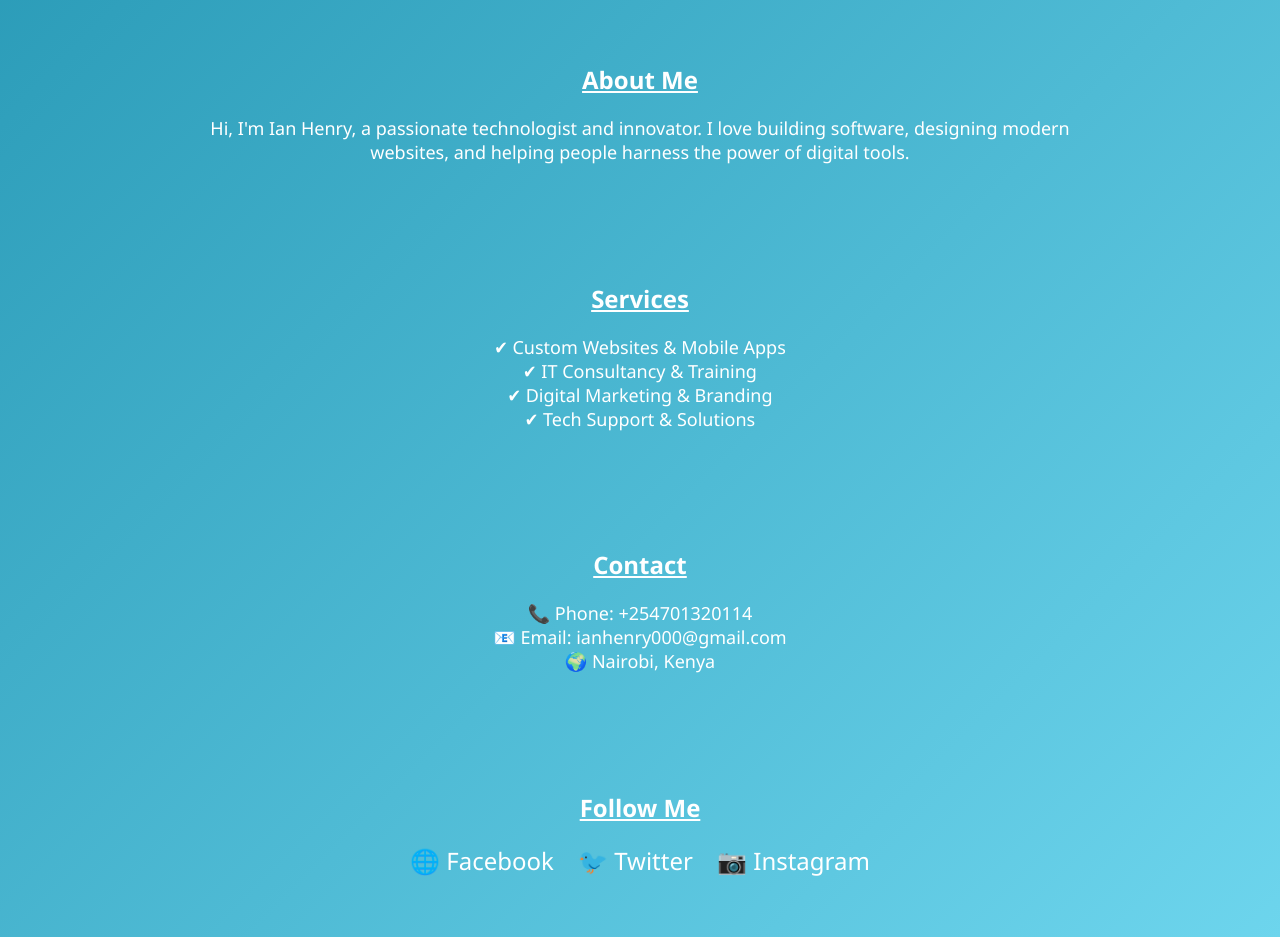
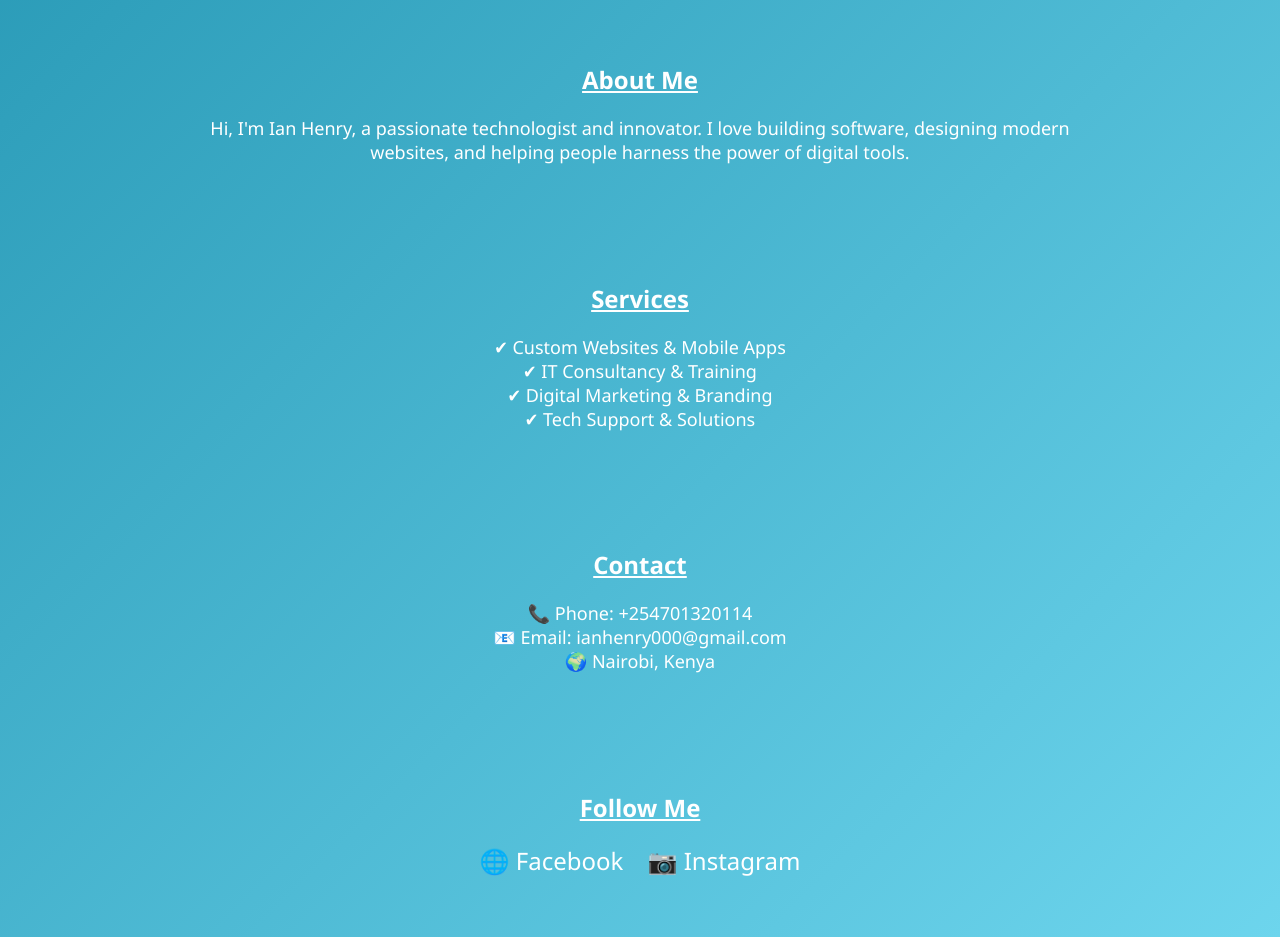
Before and after one commit to nox-del/ianhenry.github.io, a plain HTML site: page index.html in a window 1280 px wide. Shown: the part 388-1325 px from the top of the page. Drawn offline with Linux system fonts and the light colour scheme.

Commit message:
Update index.html

```diff
--- a/index.html
+++ b/index.html
@@ -131,7 +131,6 @@
       <h2 class="section-title">Follow Me</h2>
       <div class="social-links">
         <a href="https://facebook.com/" target="_blank">🌐 Facebook</a>
-        <a href="https://twitter.com/" target="_blank">🐦 Twitter</a>
         <a href="https://instagram.com/" target="_blank">📷 Instagram</a>
       </div>
     </section>
```
